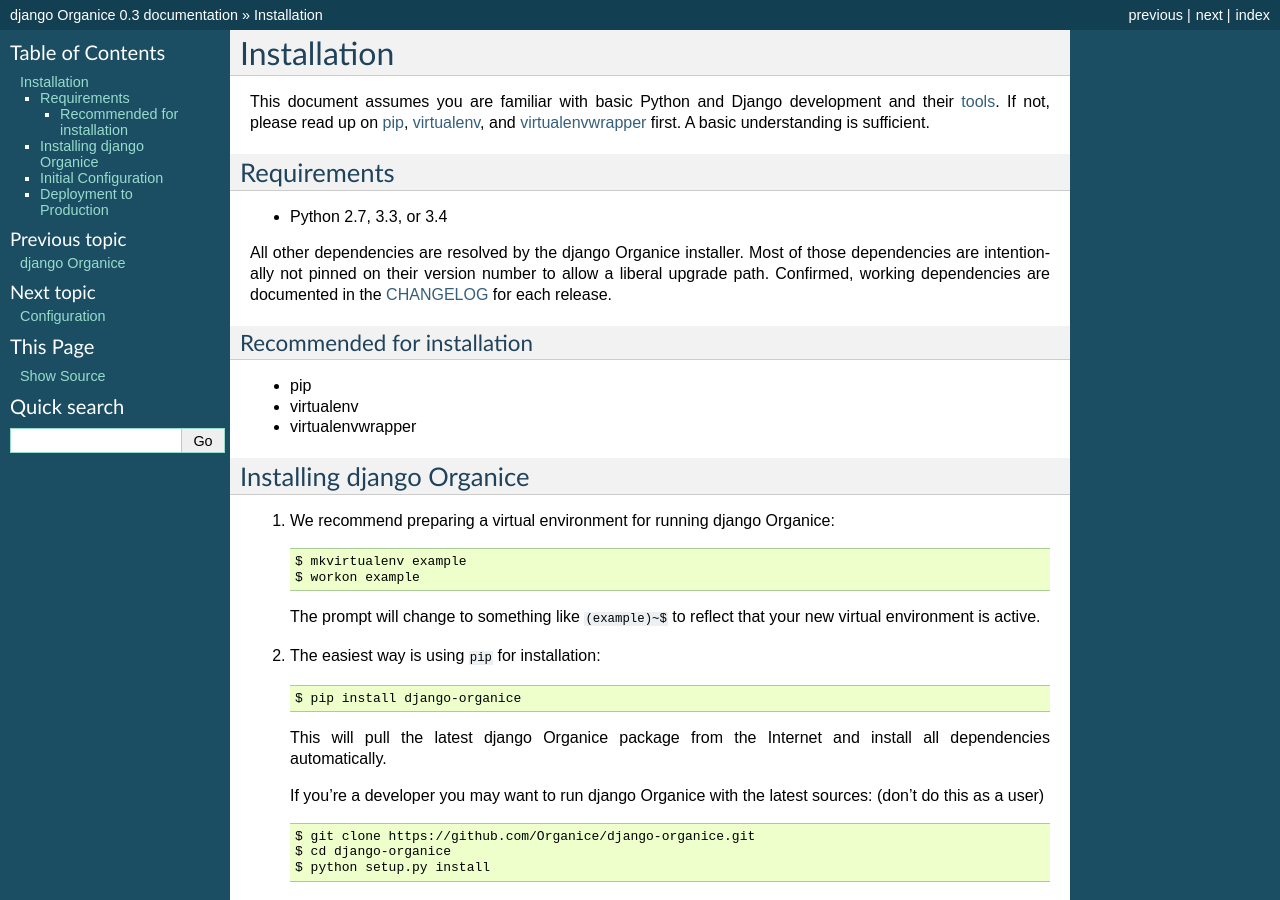
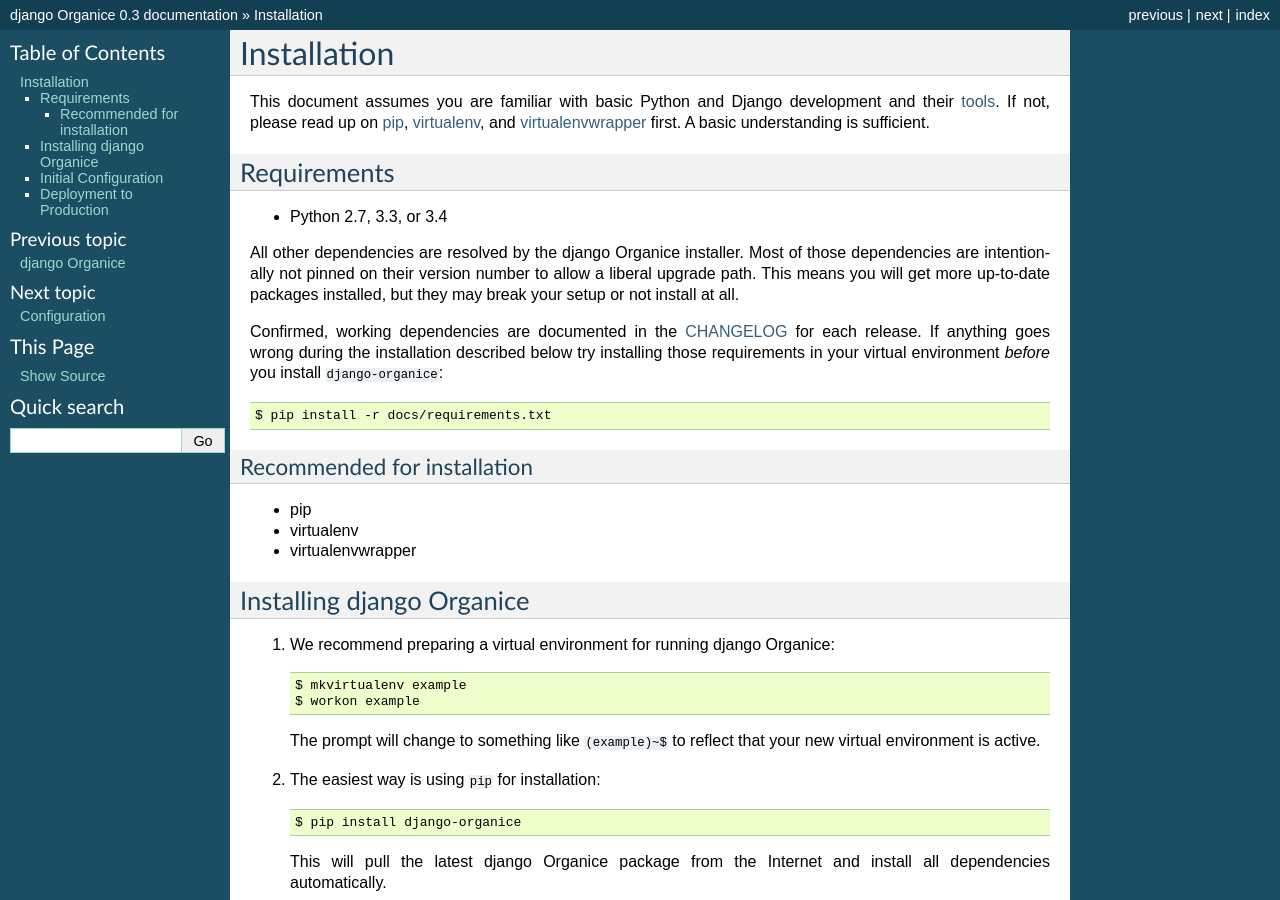
Before and after one commit to Organice/django-organice, a Sphinx documentation site: the page built from docs/installation.rst, in a window 1280 px wide and 900 px high. Built offline with Sphinx 7.4.7, drawn with Linux system fonts in a browser that asks for light colours.

Commit message:
Added requirements.txt for v0.3 (back again!)
Add hints on installing requirements to documentation

Update undevelop target in Makefile (make `make requirements` work)

```diff
--- a/docs/changelog.rst
+++ b/docs/changelog.rst
@@ -16,7 +16,7 @@
 - Started with continuous builds (Travis-CI, Shippable)
 
 :Changes: https://github.com/Organice/django-organice/compare/v0.2...v0.3
-:Dependencies: https://github.com/Organice/django-organice/blob/v0.3/requirements.txt
+:Dependencies: https://github.com/Organice/django-organice/blob/v0.3/docs/requirements.txt
 
 0.2
 ===
--- a/docs/installation.rst
+++ b/docs/installation.rst
@@ -17,8 +17,15 @@
 - Python 2.7, 3.3, or 3.4
 
 All other `dependencies`:index: are resolved by the django Organice installer.  Most of those
-dependencies are intentionally not pinned on their version number to allow a liberal upgrade path.
-Confirmed, working dependencies are documented in the :doc:`changelog` for each release.
+dependencies are intentionally not pinned on their version number to allow a liberal upgrade
+path.  This means you will get more up-to-date packages installed, but they may break your setup
+or not install at all.
+
+Confirmed, working dependencies are documented in the :doc:`changelog` for each release.  If
+anything goes wrong during the installation described below try installing those requirements
+in your virtual environment *before* you install ``django-organice``::
+
+    $ pip install -r docs/requirements.txt
 
 Recommended for installation
 ----------------------------
--- a/organice/__init__.py
+++ b/organice/__init__.py
@@ -22,4 +22,4 @@
 __maintainer_email__ = __author_email__
 
 __url__ = 'http://organice.io/'
-__license__ = 'Apache License 2.0'
+__license__ = 'Apache 2.0'
```
Also changed, not shown: docs/requirements.txt (added, +49 -0 lines), 1 other file.
